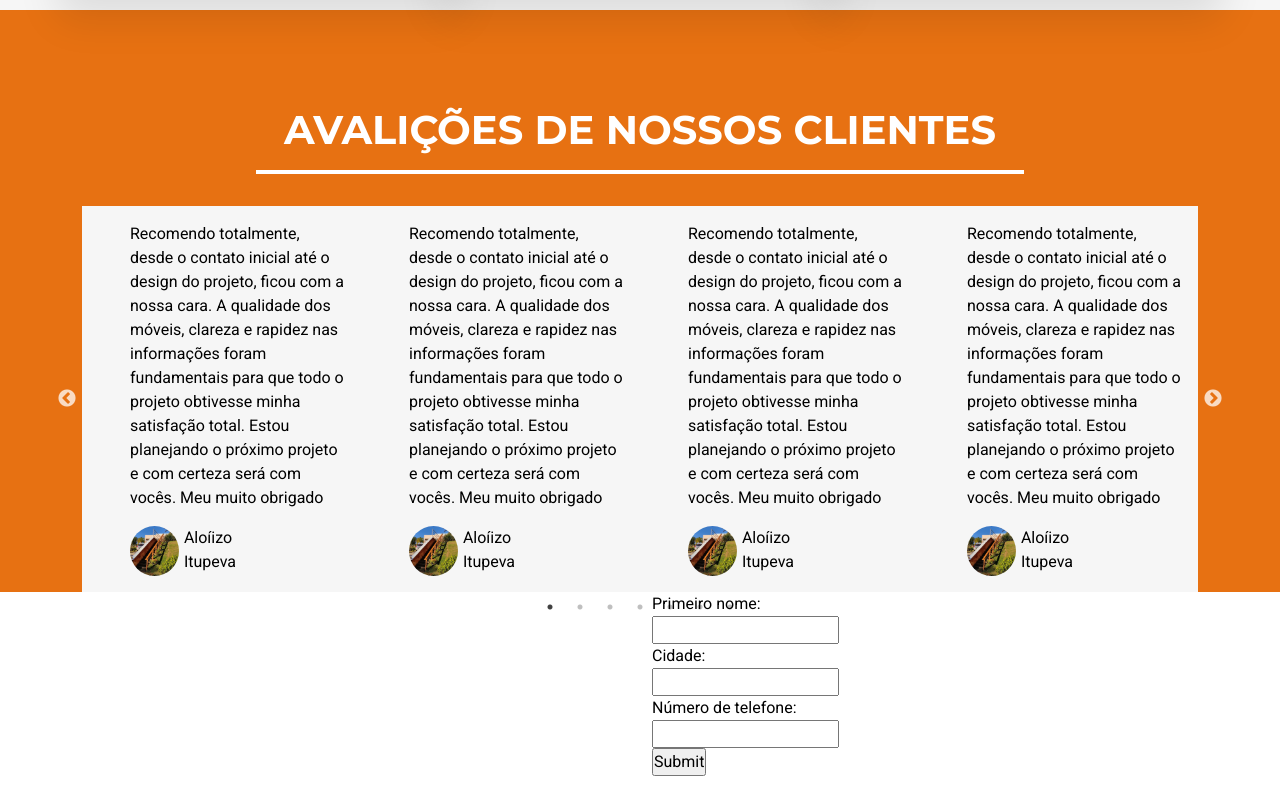
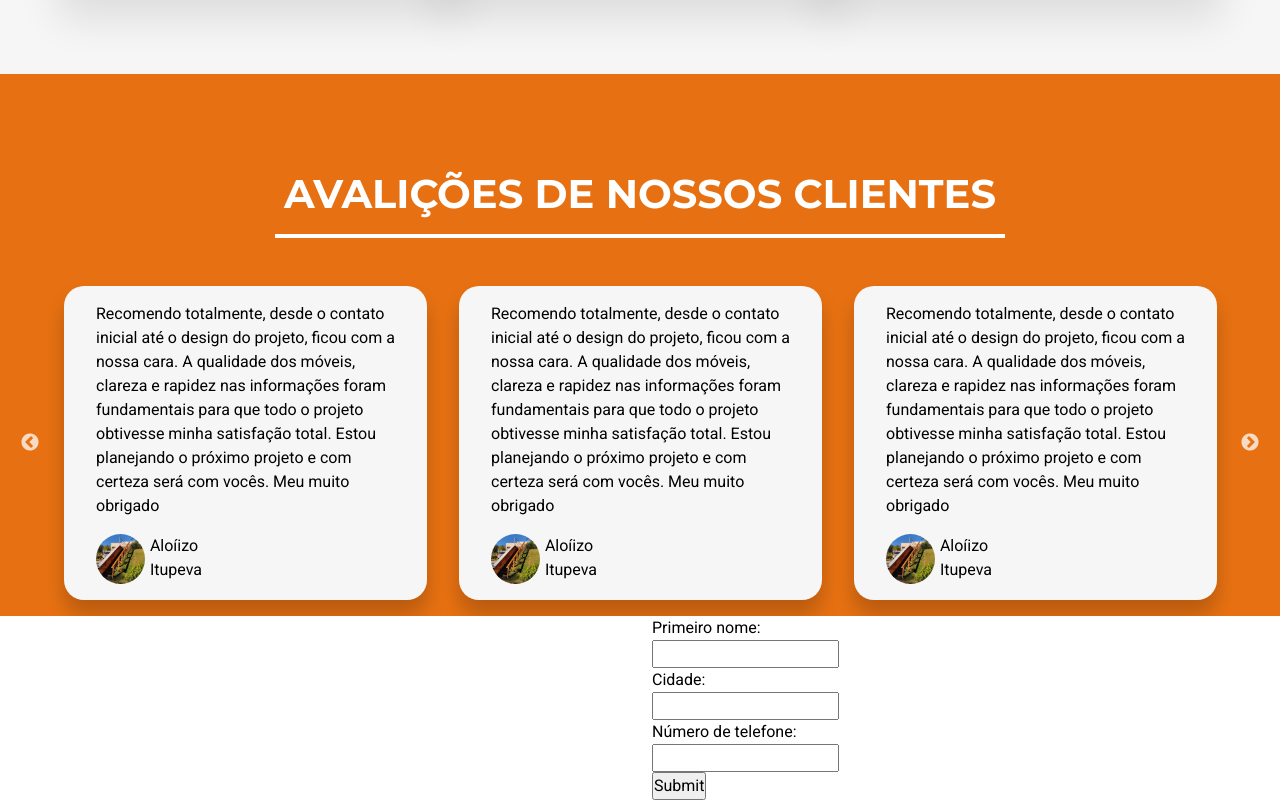
Before and after one commit to gvmotta/yjmadeira, a React (Create React App) app: page / in a window 1280 px wide. Shown: the part 3334-4134 px from the top of the page. Before the commit the page ends 4110 px from the top, so only its background shows below. Built offline with nearby package versions, Linux system fonts and the light colour scheme.

Commit message:
avaliações feitas

```diff
--- a/src/components/Avalicoes/index.tsx
+++ b/src/components/Avalicoes/index.tsx
@@ -10,10 +10,9 @@ export class Avaliacoes extends Component<ISlideProps> {
     avaliacoes = [];
     render() {
         var settings = {
-          dots: true,
           infinite: true,
           speed: 500,
-          slidesToShow: 4,
+          slidesToShow: 3,
           slidesToScroll: 1,
           initialSlide: 0,
           responsive: [
@@ -22,12 +21,11 @@ export class Avaliacoes extends Component<ISlideProps> {
               settings: {
                 slidesToShow: 3,
                 slidesToScroll: 1,
-                infinite: true,
-                dots: true
+                infinite: true
               }
             },
             {
-              breakpoint: 600,
+              breakpoint: 768,
               settings: {
                 slidesToShow: 2,
                 slidesToScroll: 1,
@@ -35,7 +33,7 @@ export class Avaliacoes extends Component<ISlideProps> {
               }
             },
             {
-              breakpoint: 480,
+              breakpoint: 600,
               settings: {
                 slidesToShow: 1,
                 slidesToScroll: 1
@@ -50,9 +48,10 @@ export class Avaliacoes extends Component<ISlideProps> {
             <TitleSection variant='white'>Avalições de nossos clientes</TitleSection>
             <Linha />
         </div>
-        <div className="slider container">
+        <div className="slider">
             <Slider {...settings}>
               {this.props.avaliacoes.map((avaliacoes, index) => (
+                  <div>
                     <div className="cardContainer">
                         <p>{avaliacoes.texto}</p>
                         <div className="person">
@@ -63,6 +62,7 @@ export class Avaliacoes extends Component<ISlideProps> {
                             </div>
                         </div>
                     </div>
+                  </div>
               ))}
             </Slider>
         </div>
--- a/src/components/Avalicoes/styles.ts
+++ b/src/components/Avalicoes/styles.ts
@@ -2,18 +2,27 @@ import styled from "styled-components";
 import { colors } from "../../styles";
 
 export const AvaliacoesContainer = styled.div`
-background-color: ${colors.orangePrincipal};
-.row {
-    --bs-gutter-x: 0;
-}
+    background-color: ${colors.orangePrincipal};
+    .slick-list {
+        margin: 0 3rem;
+    }
+    .slick-prev {
+        left: 20px;
+    }
+    .slick-next {
+        right: 20px;
+    }
     .texto {
-        padding-bottom: 2rem;
+        padding: 0 2rem 2rem;
     }
     .slider {
         .cardContainer {
+            box-shadow: 0px 15px 20px rgba(0, 0, 0, 0.2);
             background-color: #F6F6F6;
-            margin: 0 1rem;
+            border-radius: 20px;
+            margin: 1rem;
             padding: 1rem 2rem;
+
             .person {
                 display: flex;
                 flex-direction: row;
--- a/src/styles.ts
+++ b/src/styles.ts
@@ -217,6 +217,7 @@ export const Linha = styled.hr<IHrStyled>`
 
 export const Ambientes = styled.div`
     margin-top: 6rem;
+    padding-bottom: 4rem;
     background-color: #F6F6F6;
     .texto {
         display: flex;
```
Also changed, not shown: 1 other file (tests, documents, lock files or other folders). Lines whose indentation alone changed are shown as unchanged.
